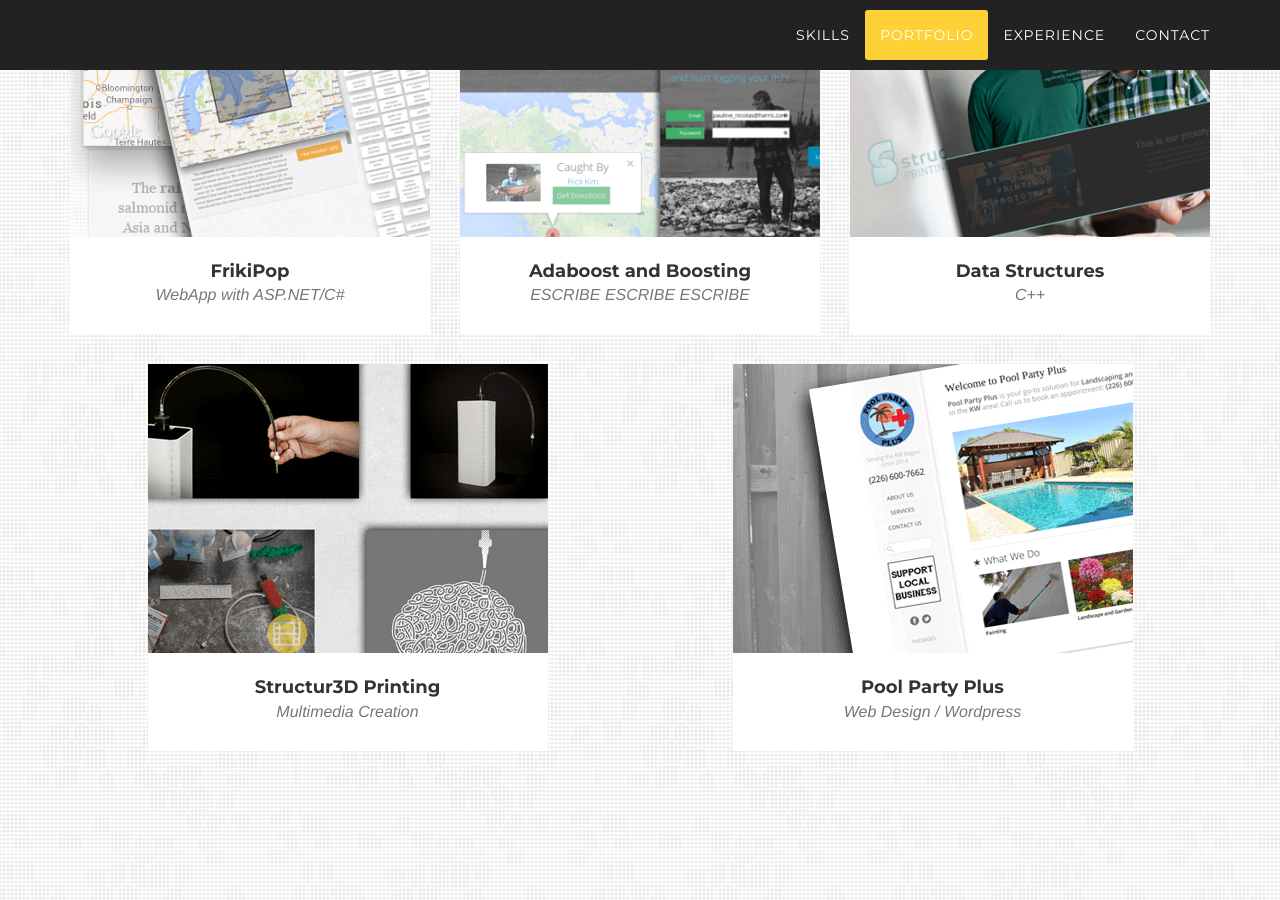
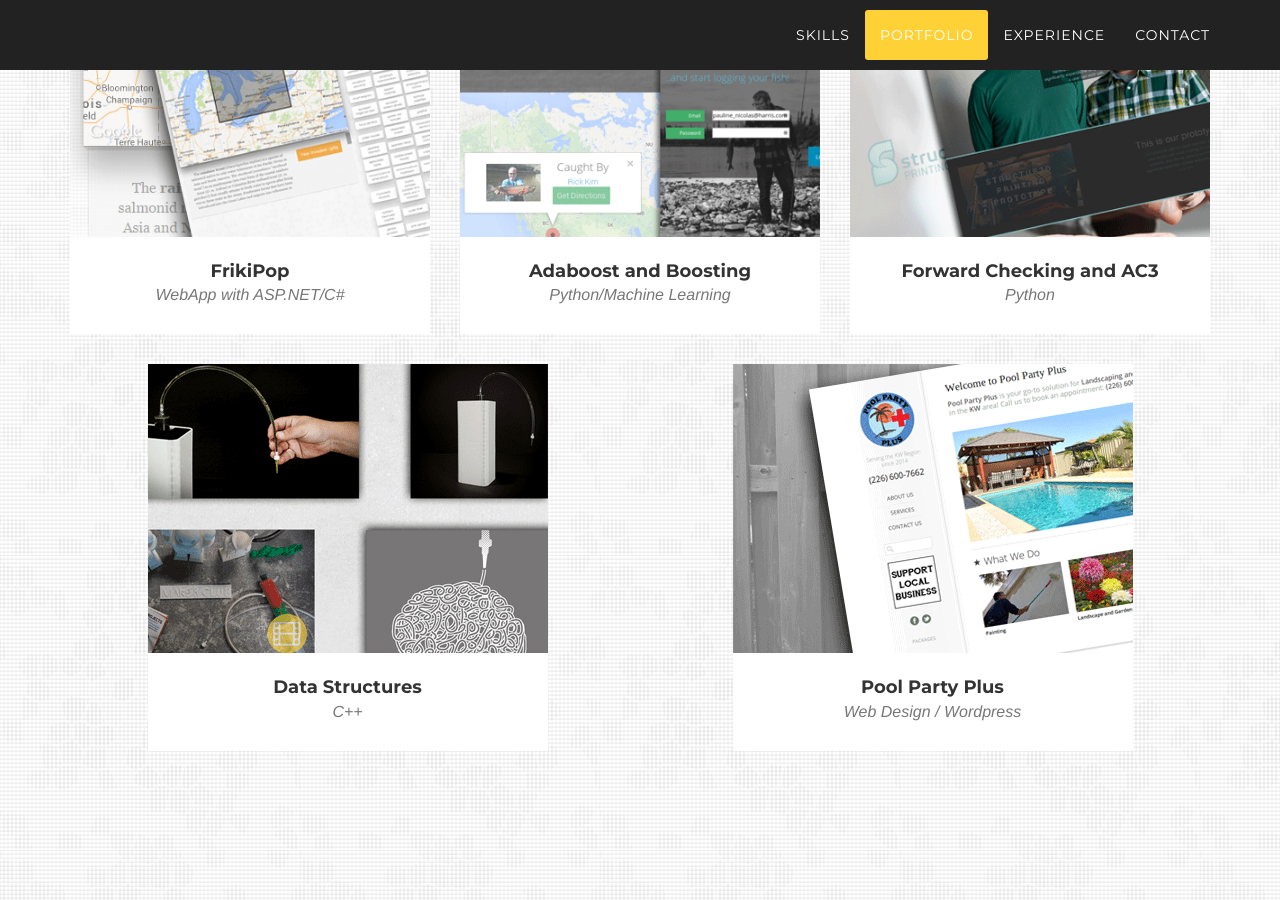
Before and after one commit to agmerino03/agmerino03.github.io, a Jekyll site: the page built from index.html, in a window 1280 px wide and 900 px high, scrolled down 2430 px. Built offline with Jekyll 4.4.1, drawn with Linux system fonts in a browser that asks for light colours; some web fonts are replaced.

Commit message:
Added my projects

```diff
--- a/_includes/portfolio_grid.html
+++ b/_includes/portfolio_grid.html
@@ -35,7 +35,7 @@
                     </a>
                     <div class="portfolio-caption">
                         <h4>Adaboost and Boosting</h4>
-                        <p class="text-muted">ESCRIBE ESCRIBE ESCRIBE</p>
+                        <p class="text-muted">Python/Machine Learning</p>
                     </div>
                 </div>
 
@@ -49,8 +49,8 @@
                         <img src="img/portfolio/structur3d.png" class="img-responsive" alt="">
                     </a>
                     <div class="portfolio-caption">
-                        <h4>Data Structures</h4>
-                        <p class="text-muted">C++</p>
+                        <h4>Forward Checking and AC3</h4>
+                        <p class="text-muted">Python</p>
                     </div>
                 </div>
 
@@ -84,8 +84,8 @@
                         <img src="img/portfolio/s3dproducts.png" class="img-responsive" alt="">
                     </a>
                     <div class="portfolio-caption">
-                        <h4>Structur3D Printing</h4>
-                        <p class="text-muted">Multimedia Creation</p>
+                        <h4>Data Structures</h4>
+                        <p class="text-muted">C++</p>
                     </div>
                 </div>
 
```
